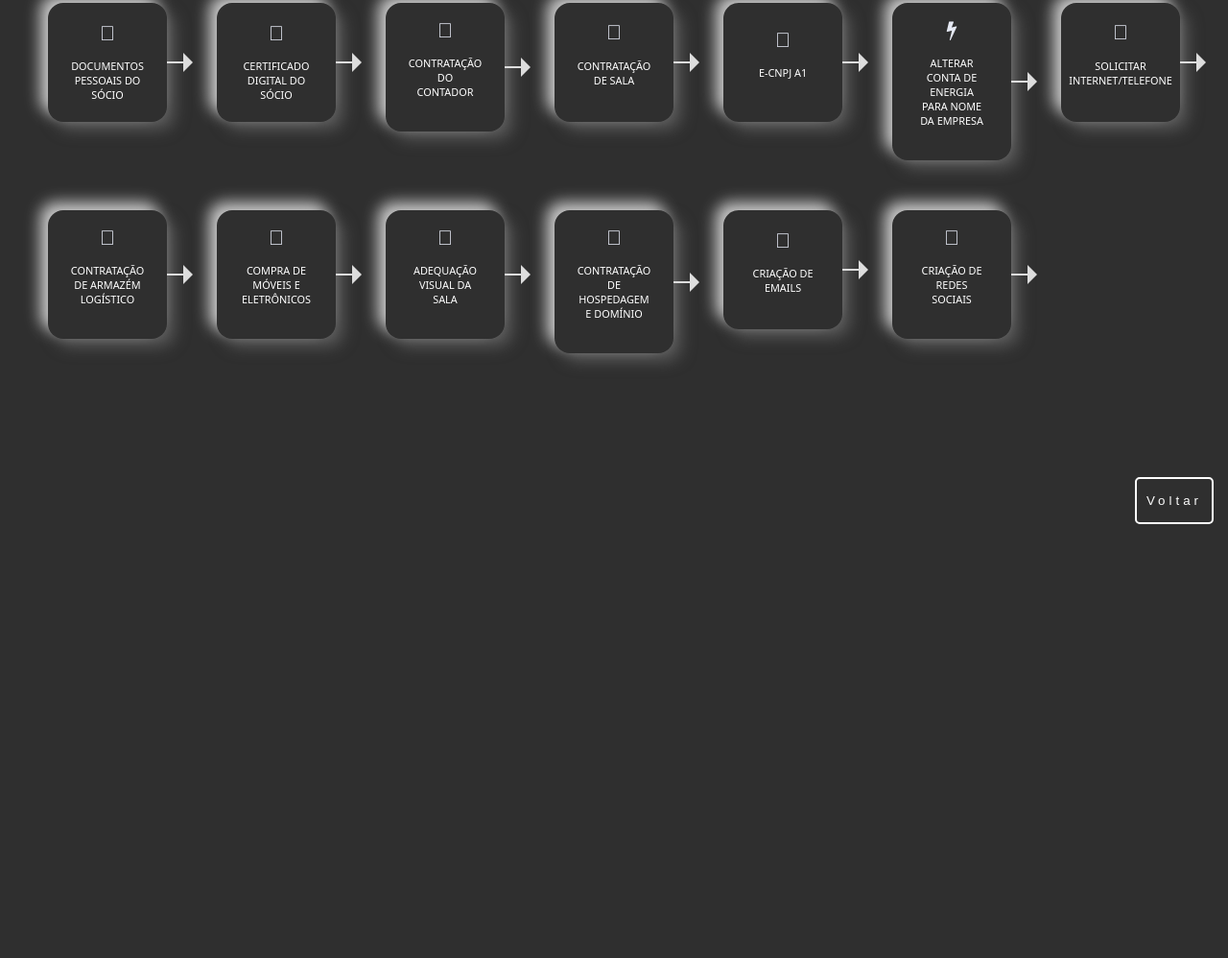
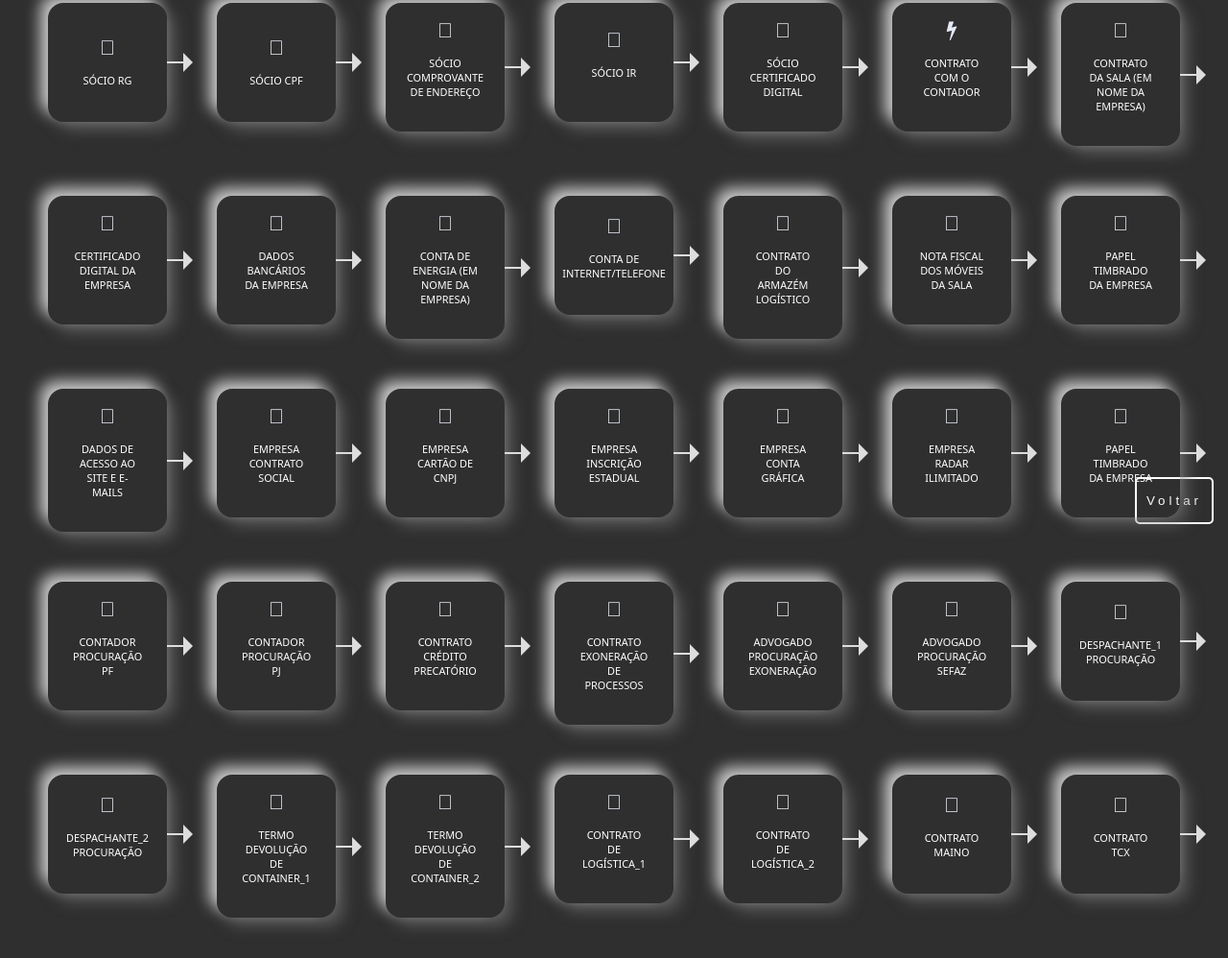
Before and after one commit to Santiago199723/treecomexnew, a plain HTML site: page public/etapa1.html in a window 1280 px wide. Shown: the part 239-1237 px from the top of the page at 96% size. Before the commit the page ends 800 px from the top, so only its background shows below. Drawn offline with Linux system fonts and the light colour scheme.

Commit message:
new buttons

```diff
--- a/public/etapa1.html
+++ b/public/etapa1.html
@@ -55,85 +55,216 @@
       <div class="buttons">
         <button class="neumorphic" id="cpf_irpf">
           <i class="fa-light fa-folder-open"></i>
-          <span>DOCUMENTOS PESSOAIS DO SÓCIO</span>
+          <span>SÓCIO RG</span>
           <div class="message">CONCLUÍDO!</div>
         </button>
 
         <button type="button" class="neumorphic">
           <!-- Corrigi um erro aqui -->
           <i class="fa-light fa-certificate"></i>
-          <span>CERTIFICADO DIGITAL DO SÓCIO</span>
+          <span>SÓCIO CPF</span>
           <div class="message">PENDENTE</div>
         </button>
         <!-- Adicionei as setas aqui -->
         <button type="button" class="neumorphic" id="locacao_sala">
           <i class="fa-light fa-handshake-o"></i>
-          <span>CONTRATAÇÃO DO CONTADOR</span>
+          <span>SÓCIO COMPROVANTE DE ENDEREÇO</span>
           <div class="message">CONCLUÍDO!</div>
           <div class="arrow-right"></div>
         </button>
         <button type="button" class="neumorphic" id="contratacao_hospedagem">
           <i class="fa-light fa-home"></i>
-          <span>CONTRATAÇÃO DE SALA</span>
+          <span>SÓCIO IR</span>
           <div class="message">CONCLUÍDO!</div>
           <div class="arrow-right"></div>
         </button>
         <button type="button" class="neumorphic" id="contrato_social">
           <i class="fa-light fa-address-card-o"></i>
-          <span>E-CNPJ A1</span>
+          <span>SÓCIO CERTIFICADO DIGITAL</span>
           <div class="message">PENDENTE</div>
           <div class="arrow-right"></div>
         </button>
         <button type="button" class="neumorphic" id="habilitacao_radar">
           <i class="fa-light fa fa-bolt"></i>
-          <span>ALTERAR CONTA DE ENERGIA PARA NOME DA EMPRESA</span>
+          <span>CONTRATO COM O CONTADOR</span>
           <div class="message">PENDENTE</div>
           <div class="arrow-right"></div>
         </button>
         <button type="button" class="neumorphic" id="habilitacao_radar">
           <i class="fa-light fa-wifi"></i>
-          <span>SOLICITAR INTERNET/TELEFONE</span>
+          <span>CONTRATO DA SALA (EM NOME DA EMPRESA)</span>
           <div class="message">PENDENTE</div>
           <div class="arrow-right"></div>
         </button>
         <button type="button" class="neumorphic" id="habilitacao_radar">
           <i class="fa-light fa-industry"></i>
-          <span>CONTRATAÇÃO DE ARMAZÉM LOGÍSTICO</span>
+          <span>CERTIFICADO DIGITAL DA EMPRESA</span>
           <div class="message">PENDENTE</div>
           <div class="arrow-right"></div>
         </button>
         <button type="button" class="neumorphic" id="habilitacao_radar">
           <i class="fa-light fa-credit-card-alt"></i>
-          <span>COMPRA DE MÓVEIS E ELETRÔNICOS</span>
+          <span>DADOS BANCÁRIOS DA EMPRESA</span>
           <div class="message">PENDENTE</div>
           <div class="arrow-right"></div>
         </button>
         <button type="button" class="neumorphic" id="habilitacao_radar">
           <i class="fa-light fa-thumbs-up"></i>
-          <span>ADEQUAÇÃO VISUAL DA SALA</span>
+          <span>CONTA DE ENERGIA (EM NOME DA EMPRESA)</span>
           <div class="message">PENDENTE</div>
           <div class="arrow-right"></div>
         </button>
         <button type="button" class="neumorphic" id="habilitacao_radar">
           <i class="fa-light fa-cloud"></i>
-          <span>CONTRATAÇÃO DE HOSPEDAGEM E DOMÍNIO</span>
+          <span>CONTA DE INTERNET/TELEFONE</span>
           <div class="message">PENDENTE</div>
           <div class="arrow-right"></div>
         </button>
         <button type="button" class="neumorphic" id="habilitacao_radar">
           <i class="fa-light fa-at"></i>
-          <span>CRIAÇÃO DE EMAILS</span>
+          <span>CONTRATO DO ARMAZÉM LOGÍSTICO</span>
           <div class="message">PENDENTE</div>
           <div class="arrow-right"></div>
         </button>
         <button type="button" class="neumorphic" id="habilitacao_radar">
           <i class="fa-light fa-users"></i>
-          <span>CRIAÇÃO DE REDES SOCIAIS</span>
+          <span>NOTA FISCAL DOS MÓVEIS DA SALA</span>
+          <div class="message">PENDENTE</div>
+          <div class="arrow-right"></div>
+        </button>
+        <button type="button" class="neumorphic" id="habilitacao_radar">
+          <i class="fa-light fa-users"></i>
+          <span>PAPEL TIMBRADO DA EMPRESA</span>
+          <div class="message">PENDENTE</div>
+          <div class="arrow-right"></div>
+        </button>
+        <button type="button" class="neumorphic" id="habilitacao_radar">
+          <i class="fa-light fa-users"></i>
+          <span>DADOS DE ACESSO AO SITE E E-MAILS</span>
+          <div class="message">PENDENTE</div>
+          <div class="arrow-right"></div>
+        </button>
+        <button type="button" class="neumorphic" id="habilitacao_radar">
+          <i class="fa-light fa-users"></i>
+          <span>EMPRESA CONTRATO SOCIAL</span>
+          <div class="message">PENDENTE</div>
+          <div class="arrow-right"></div>
+        </button>
+        <button type="button" class="neumorphic" id="habilitacao_radar">
+          <i class="fa-light fa-users"></i>
+          <span>EMPRESA CARTÃO DE CNPJ</span>
+          <div class="message">PENDENTE</div>
+          <div class="arrow-right"></div>
+        </button>
+        <button type="button" class="neumorphic" id="habilitacao_radar">
+          <i class="fa-light fa-users"></i>
+          <span>EMPRESA INSCRIÇÃO ESTADUAL</span>
+          <div class="message">PENDENTE</div>
+          <div class="arrow-right"></div>
+        </button>
+        <button type="button" class="neumorphic" id="habilitacao_radar">
+          <i class="fa-light fa-users"></i>
+          <span>EMPRESA CONTA GRÁFICA</span>
+          <div class="message">PENDENTE</div>
+          <div class="arrow-right"></div>
+        </button>
+        <button type="button" class="neumorphic" id="habilitacao_radar">
+          <i class="fa-light fa-users"></i>
+          <span>EMPRESA RADAR ILIMITADO</span>
+          <div class="message">PENDENTE</div>
+          <div class="arrow-right"></div>
+        </button>
+        <button type="button" class="neumorphic" id="habilitacao_radar">
+          <i class="fa-light fa-users"></i>
+          <span>PAPEL TIMBRADO DA EMPRESA</span>
+          <div class="message">PENDENTE</div>
+          <div class="arrow-right"></div>
+        </button>
+        <button type="button" class="neumorphic" id="habilitacao_radar">
+          <i class="fa-light fa-users"></i>
+          <span>CONTADOR PROCURAÇÃO PF</span>
+          <div class="message">PENDENTE</div>
+          <div class="arrow-right"></div>
+        </button>
+        <button type="button" class="neumorphic" id="habilitacao_radar">
+          <i class="fa-light fa-users"></i>
+          <span>CONTADOR PROCURAÇÃO PJ</span>
+          <div class="message">PENDENTE</div>
+          <div class="arrow-right"></div>
+        </button>
+        <button type="button" class="neumorphic" id="habilitacao_radar">
+          <i class="fa-light fa-users"></i>
+          <span>CONTRATO CRÉDITO PRECATÓRIO</span>
+          <div class="message">PENDENTE</div>
+          <div class="arrow-right"></div>
+        </button>
+        <button type="button" class="neumorphic" id="habilitacao_radar">
+          <i class="fa-light fa-users"></i>
+          <span>CONTRATO EXONERAÇÃO DE PROCESSOS</span>
+          <div class="message">PENDENTE</div>
+          <div class="arrow-right"></div>
+        </button>
+        <button type="button" class="neumorphic" id="habilitacao_radar">
+          <i class="fa-light fa-users"></i>
+          <span>ADVOGADO PROCURAÇÃO EXONERAÇÃO</span>
+          <div class="message">PENDENTE</div>
+          <div class="arrow-right"></div>
+        </button>
+        <button type="button" class="neumorphic" id="habilitacao_radar">
+          <i class="fa-light fa-users"></i>
+          <span>ADVOGADO PROCURAÇÃO SEFAZ</span>
+          <div class="message">PENDENTE</div>
+          <div class="arrow-right"></div>
+        </button>
+        <button type="button" class="neumorphic" id="habilitacao_radar">
+          <i class="fa-light fa-users"></i>
+          <span>DESPACHANTE_1 PROCURAÇÃO</span>
+          <div class="message">PENDENTE</div>
+          <div class="arrow-right"></div>
+        </button>
+        <button type="button" class="neumorphic" id="habilitacao_radar">
+          <i class="fa-light fa-users"></i>
+          <span>DESPACHANTE_2 PROCURAÇÃO</span>
+          <div class="message">PENDENTE</div>
+          <div class="arrow-right"></div>
+        </button>
+        <button type="button" class="neumorphic" id="habilitacao_radar">
+          <i class="fa-light fa-users"></i>
+          <span>TERMO DEVOLUÇÃO DE CONTAINER_1</span>
+          <div class="message">PENDENTE</div>
+          <div class="arrow-right"></div>
+        </button>
+        <button type="button" class="neumorphic" id="habilitacao_radar">
+          <i class="fa-light fa-users"></i>
+          <span>TERMO DEVOLUÇÃO DE CONTAINER_2</span>
+          <div class="message">PENDENTE</div>
+          <div class="arrow-right"></div>
+        </button>
+        <button type="button" class="neumorphic" id="habilitacao_radar">
+          <i class="fa-light fa-users"></i>
+          <span>CONTRATO DE LOGÍSTICA_1</span>
+          <div class="message">PENDENTE</div>
+          <div class="arrow-right"></div>
+        </button>
+        <button type="button" class="neumorphic" id="habilitacao_radar">
+          <i class="fa-light fa-users"></i>
+          <span>CONTRATO DE LOGÍSTICA_2</span>
+          <div class="message">PENDENTE</div>
+          <div class="arrow-right"></div>
+        </button>
+        <button type="button" class="neumorphic" id="habilitacao_radar">
+          <i class="fa-light fa-users"></i>
+          <span>CONTRATO MAINO</span>
+          <div class="message">PENDENTE</div>
+          <div class="arrow-right"></div>
+        </button>
+        <button type="button" class="neumorphic" id="habilitacao_radar">
+          <i class="fa-light fa-users"></i>
+          <span>CONTRATO TCX</span>
           <div class="message">PENDENTE</div>
           <div class="arrow-right"></div>
         </button>
 
-        <!-- Submenu do primeiro botao -->
         <div id="submenu_botao" class="submenu">
           <div style="display: flex; flex-direction: row">
             <button
--- a/public/scripts/etapas.js
+++ b/public/scripts/etapas.js
@@ -231,11 +231,12 @@ window.onload = async function () {
     const hintTextRemaining = remainingDaysContainer.querySelector(
       "#hint-text-remaining",
     );
-    const restRemainer = remainingDaysContainer.querySelector("#rest-remainer");
 
-    hintTextRemaining.innerText = `${daysRemaining} dias`;
-    restRemainer.innerText = "para terminar esta etapa";
-    remainingDaysContainer.style.display = "flex";
+    // const restRemainer = remainingDaysContainer.querySelector("#rest-remainer");
+
+    hintTextRemaining.innerText = `Faltan ${daysRemaining} dias`.toUpperCase();
+    // restRemainer.innerText = "para terminar esta etapa";
+    // remainingDaysContainer.style.display = "flex";
   }
 
   if (csn === 2) {
```
